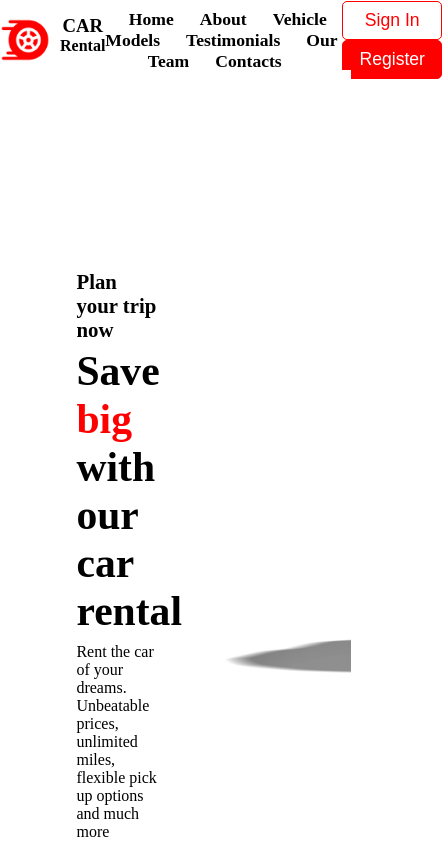
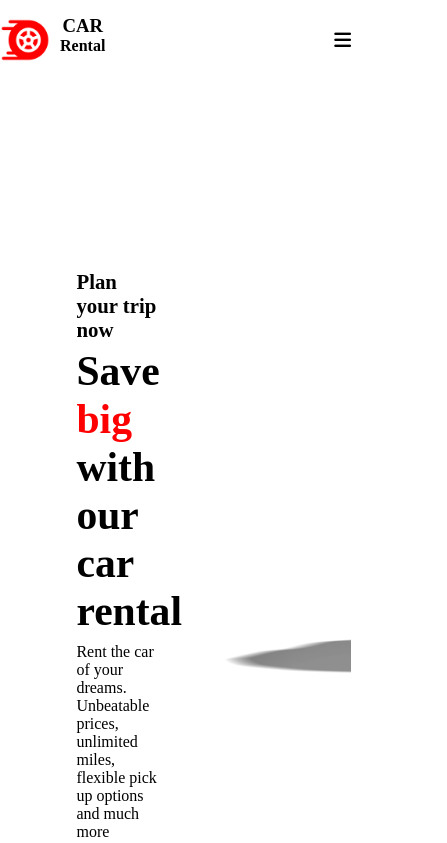
Before and after one commit to M-N-Hossain/CarRental, a React (Vite) app: page / in a window 390 px wide. Shown: the top 843 px of the page, 447 px wide, since content can reach past the window. Built offline with nearby package versions, Linux system fonts and the light colour scheme.

Commit message:
Made the navbar responsive

```diff
--- a/index.html
+++ b/index.html
@@ -4,6 +4,7 @@
     <meta charset="UTF-8" />
     <link rel="icon" type="logo" href="./src/assets/logo.png" />
     <meta name="viewport" content="width=device-width, initial-scale=1.0" />
+    <link rel="stylesheet" href="https://cdnjs.cloudflare.com/ajax/libs/font-awesome/6.4.2/css/all.min.css" integrity="sha512-z3gLpd7yknf1YoNbCzqRKc4qyor8gaKU1qmn+CShxbuBusANI9QpRohGBreCFkKxLhei6S9CQXFEbbKuqLg0DA==" crossorigin="anonymous" referrerpolicy="no-referrer" />
     <title>Car Rental</title>
   </head>
   <body>
--- a/src/components/Navbar.jsx
+++ b/src/components/Navbar.jsx
@@ -1,8 +1,22 @@
-import React from 'react';
+/* eslint-disable jsx-a11y/no-static-element-interactions */
+/* eslint-disable jsx-a11y/click-events-have-key-events */
+import React, { useState } from 'react';
 import '../styles/navbar.css';
 import logo from '../assets/logo.png';
 
 export default function Navbar() {
+  const [isMenuItemShowing, setIsMenuItemShowing] = useState(false);
+
+  const burgerMenuOpen = () => {
+    setIsMenuItemShowing(true);
+  };
+
+  const burgerMenuClose = () => {
+    setIsMenuItemShowing(false);
+  };
+
+  console.log(isMenuItemShowing);
+
   return (
     <div className="navbar">
       {/* logo */}
@@ -15,13 +29,20 @@ export default function Navbar() {
       </div>
 
       {/* links */}
-      <div className="linkDiv">
+
+      <div className={isMenuItemShowing ? 'linkDiv active' : 'linkDiv'}>
         <a href="/#">Home</a>
         <a href="/#">About</a>
         <a href="/#">Vehicle Models</a>
         <a href="/#">Testimonials</a>
         <a href="/#">Our Team</a>
         <a href="/#">Contacts</a>
+        {isMenuItemShowing && (
+        <>
+          <button type="button" className="signInBtn">Sign In</button>
+          <button type="button">Register</button>
+        </>
+        )}
       </div>
 
       {/* Buttons */}
@@ -30,6 +51,13 @@ export default function Navbar() {
         <button type="button">Register</button>
       </div>
 
+      <div
+        className="burgerMenuIcons"
+        onClick={isMenuItemShowing ? burgerMenuClose : burgerMenuOpen}
+      >
+        <i className={isMenuItemShowing ? 'fas fa-times' : 'fas fa-bars'} />
+      </div>
+
     </div>
   );
 }
--- a/src/styles/navbar.css
+++ b/src/styles/navbar.css
@@ -39,6 +39,10 @@
 	border-radius: 5px;
 }
 
+.linkDiv button {
+	display: none;
+}
+
 .buttonDiv .signInBtn {
 	background-color: white;
 	color: red;
@@ -48,3 +52,59 @@
 	background-color: red;
 	color: white;
 } */
+
+.burgerMenuIcons {
+	display: none;
+}
+
+@media (max-width: 480px) {
+	.navbar {
+		justify-content: space-between;
+	}
+	.buttonDiv {
+		display: none;
+	}
+
+	.burgerMenuIcons {
+		display: block;
+		cursor: pointer;
+		position: relative;
+		right: 10%;
+	}
+	.burgerMenuIcons i {
+		font-size: 1.2rem;
+	}
+
+	.linkDiv {
+		position: absolute;
+		background-color: rgb(255, 0, 0);
+		width: 100%;
+		height: 250px;
+		/* left: -150%; */
+		top: -500px;
+	}
+
+	.linkDiv.active {
+		top: 70px;
+		opacity: 1;
+		z-index: 1;
+		transition: 0.3s ease-in-out;
+	}
+
+	.linkDiv a {
+		position: relative;
+		display: block;
+		color: white;
+	}
+
+	.linkDiv a:hover {
+		background-color: white;
+		color: red;
+	}
+
+	.linkDiv button {
+		display: inline-block;
+		box-shadow: 1px 1px 3px black;
+		margin-top: 8px;
+	}
+}
```
